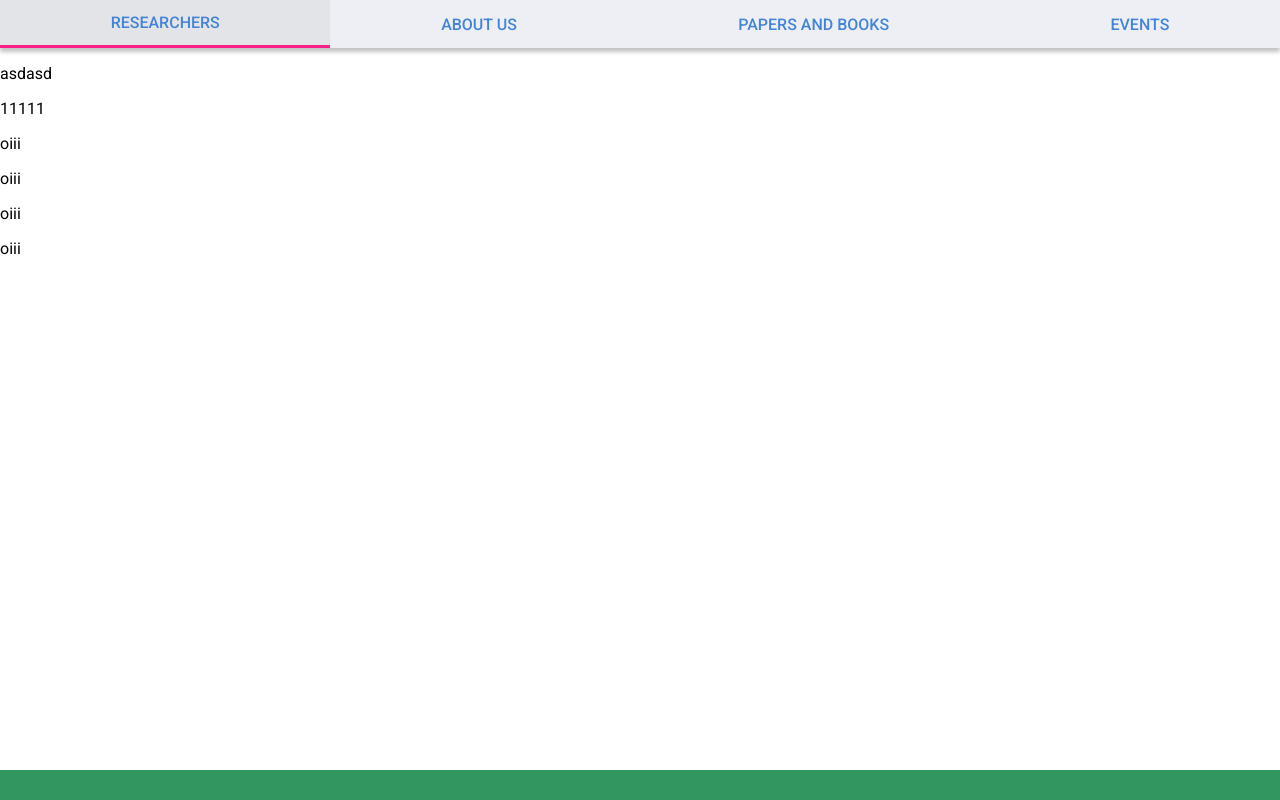
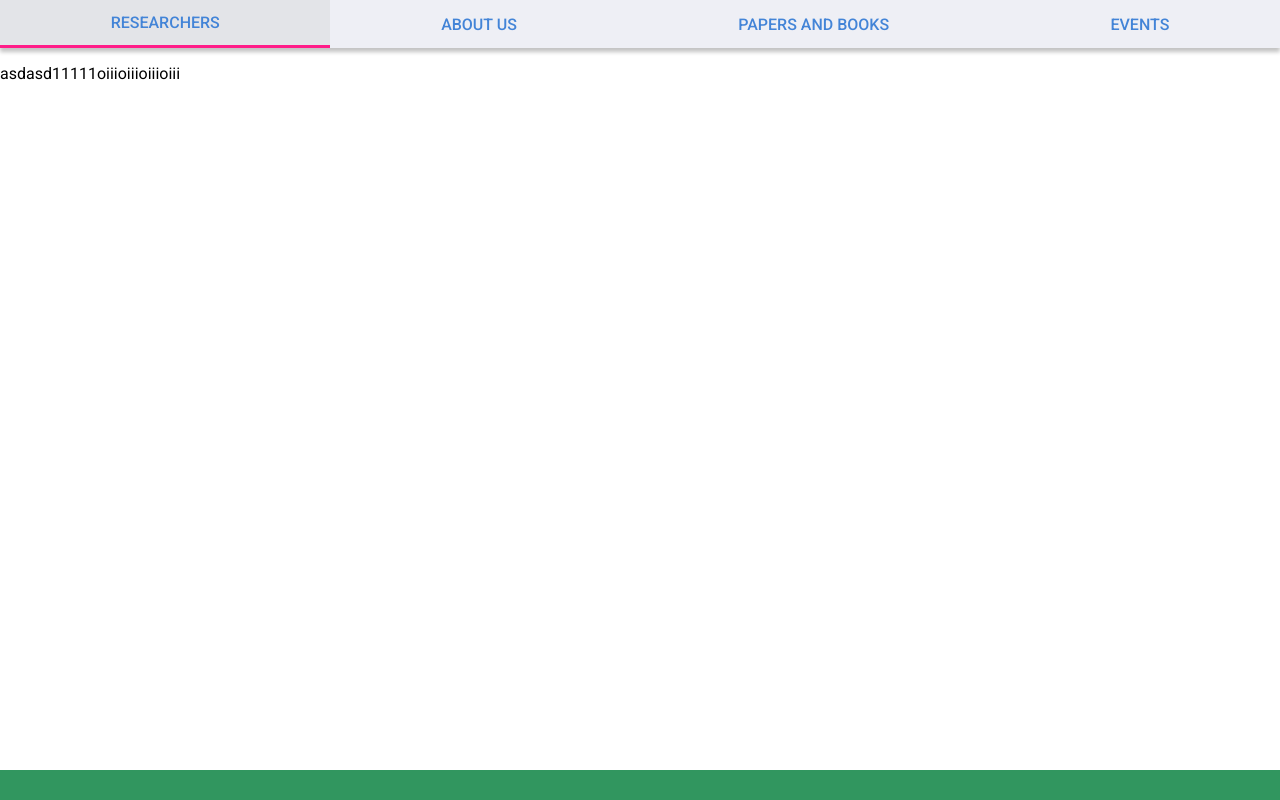
Before and after one commit to rafael-g-depaulo/macroeconomia-app, a React (Create React App) app in the folder apps/client/: page /home in a window 1280 px wide. Built offline with nearby package versions, Linux system fonts and the light colour scheme.

Commit message:
💄 🐛 Fix visual bugs

```diff
--- a/apps/client/src/Components/Wireframe/Header/Navbar/Menu.js
+++ b/apps/client/src/Components/Wireframe/Header/Navbar/Menu.js
@@ -37,7 +37,7 @@ export const Menu = ({
   const anchorRef = useRef(null)
 
   const toggleMenu = useCallback(overrride => {
-    setOpen(open => overrride || !open)
+    setOpen(open => overrride ?? !open)
   }, [])
 
 
--- a/apps/client/src/Components/Wireframe/Header/Navbar/index.js
+++ b/apps/client/src/Components/Wireframe/Header/Navbar/index.js
@@ -11,6 +11,7 @@ const MyNavbar = styled.nav`
   height: 48px;
   background: #EEEFF5;
   box-shadow: 0px 4px 4px rgba(0, 0, 0, 0.24);
+  position: relative;
 
   /* flex */
   display: flex;
--- a/apps/client/src/Components/Wireframe/index.js
+++ b/apps/client/src/Components/Wireframe/index.js
@@ -7,6 +7,7 @@ import Header from './Header'
 
 const Content = styled.main`
   grid-area: content;
+  display: flex;
 `
 
 export const Wireframe = ({
```
